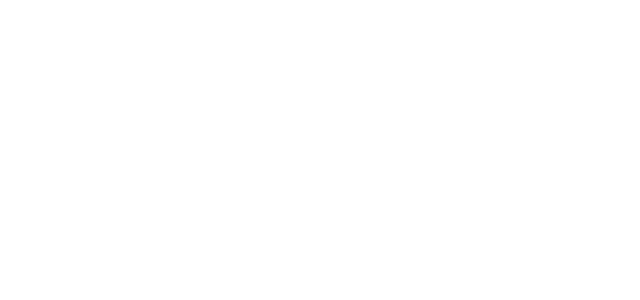
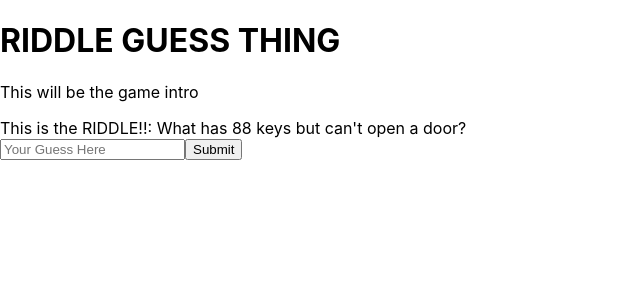
Before and after one commit to megmaggiemj/Crambles, a React (Create React App) app in the folder crambles/: page /Level2 in a window 1280 px wide. Before the commit this address had no page. Shown: the top 300 px of the page, without its empty margins (0-640 px from the left). Built offline with nearby package versions, Linux system fonts and the light colour scheme.

Commit message:
formulas setup for levels 1 and 2

```diff
--- a/crambles/src/App.js
+++ b/crambles/src/App.js
@@ -4,6 +4,7 @@
 import React, { useState } from 'react'
 import Home from './Components/Home/Home';
 import Level1 from './Components/Level1/Level1';
+import Level2 from './Components/Level2/Level2';
 
 function App() {
   return (
@@ -12,6 +13,7 @@
         <Routes>
           <Route path="/" element={<Home />} />
           <Route path="/Level1" element={<Level1 />} />
+          <Route path="/Level2" element={<Level2 />} />
         </Routes>
       </main>
     </>
--- a/crambles/src/Components/Level1/Level1.js
+++ b/crambles/src/Components/Level1/Level1.js
@@ -9,14 +9,22 @@
 const Level1 = () => {
     const [guess, setGuess] = useState('');
     const [feedback, setFeedback] = useState('');
-    const [button, setButton] = useState('')
+    const [button1, setButton1] = useState('')
+    const [button2, setButton2] = useState('')
     const CheckAnswer = () => {
         if (WordList[0].answer === guess) {
             setFeedback("you got it right!")
+            setButton2("go to level 2")
+            setButton1('')
         } else {
             setFeedback("nope")
-            setButton("Try Again")
+            setButton1("Try Again")
             }
+    }
+    const tryAgain = () => {
+        setGuess('');
+        setButton1('');
+        setFeedback('');
     }
 
 
@@ -49,7 +57,13 @@
             </Button>
             </InputGroup>
         <div>{feedback}</div>
-        <Button onClick={() => setGuess('')} style={{ display: button === 'Try Again' ? "inline" : "none" }}>{button}</Button>
+
+        <Button onClick={() => tryAgain()} style={{ display: button1 === 'Try Again' ? "inline" : "none" }}>{button1}</Button>
+
+
+        <Link to='/Level2' className='toLevelTwo'>
+                <Button onClick={() => setGuess('')} style={{ display: button2 === 'go to level 2' ? "inline" : "none" }}>{button2}</Button>
+        </Link>
         </>
      );
 };
--- a/crambles/src/Components/Level2/Level2.js
+++ b/crambles/src/Components/Level2/Level2.js
@@ -0,0 +1,71 @@
+
+import React, { useState, useEffect } from 'react';
+import { Link } from 'react-router-dom';
+import Riddles from './Riddles'
+import { InputGroup } from 'react-bootstrap';
+import { Button } from 'react-bootstrap';
+import { FormControl } from 'react-bootstrap';
+
+
+const Level2 = () => {
+    const [guess, setGuess] = useState('');
+    const [feedback, setFeedback] = useState('');
+    const [button1, setButton1] = useState('')
+    const [button2, setButton2] = useState('')
+    const CheckAnswer = () => {
+        if (Riddles[0].answer[0] === guess || Riddles[0].answer[1] === guess) {
+            setFeedback("you got it right!")
+            setButton2("go to level 3")
+            setButton1('');
+        } else {
+            setFeedback("nope")
+            setButton1("Try Again")
+            }
+    }
+    const tryAgain = () => {
+        setGuess('');
+        setButton1('');
+        setFeedback('');
+    }
+
+
+    const onChange = (event) => {
+        let input = (event.target.value).toLowerCase()
+        setGuess(input);
+      }
+    return(
+        <>
+        <div className='Level1'>
+            <div className='container'>
+                <h1>RIDDLE GUESS THING</h1>
+
+                <p className='Level1'>This will be the game intro</p>
+
+                <div className='Word1'>This is the RIDDLE!!: {Riddles[0].riddle}</div>
+            </div>
+
+            </div>
+
+            <InputGroup className="mb-3">
+            <FormControl
+            onChange={onChange}
+            value={guess} placeholder="Your Guess Here"
+            aria-label="Recipient's username"
+            aria-describedby="basic-addon2"
+            />
+            <Button onClick={CheckAnswer} variant="outline-secondary" id="button-addon2">
+            Submit
+            </Button>
+            </InputGroup>
+        <div>{feedback}</div>
+
+        <Button onClick={() => tryAgain()} style={{ display: button1 === 'Try Again' ? "inline" : "none" }}>{button1}</Button>
+
+
+        <Link to='/Level3' className='toLevelThree'>
+                <Button onClick={() => setGuess('')} style={{ display: button2 === 'go to level 3' ? "inline" : "none" }}>{button2}</Button>
+        </Link>
+        </>
+     );
+};
+export default Level2
--- /dev/null
+++ b/crambles/src/Components/Level2/Riddles.js
@@ -0,0 +1,15 @@
+const Riddles = [
+    {"riddle": "What has 88 keys but can't open a door?",
+   "answer": ["piano", "a piano"]},
+    {"riddle": "I have branches, but no fruit, trunk or leaves. What am I?",
+    "answer": ["a bank", "bank"]},
+    {"riddle": "The more of this there is, the less you see. What is it?",
+    "answer": ["darkness", 'the dark']},
+    {"riddle": "I’m found in socks, scarves and mittens; and often in the paws of playful kittens. What am I?",
+    "answer": ["yarn"]},
+    {"riddle": "What goes up and down but doesn’t move?",
+    "answer": ["a staircase", "stairs"]},
+    ]
+export default Riddles
+
+// all riddles from https://parade.com/947956/parade/riddles/
```
Also changed, not shown: crambles/src/Components/GameStart/GameStart.js (added, +17 -0 lines), crambles/src/Components/GameStart/GameStart.css (added).
